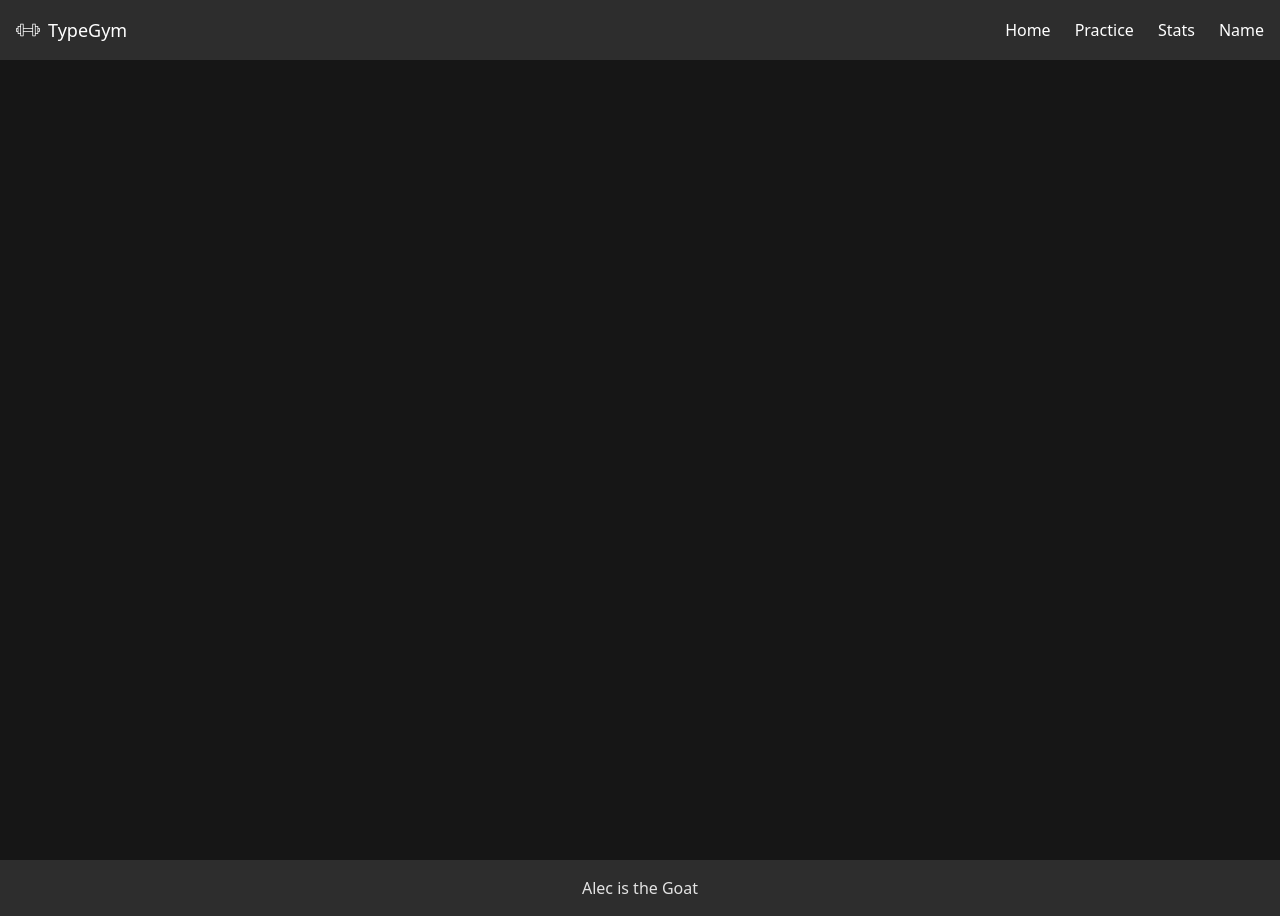
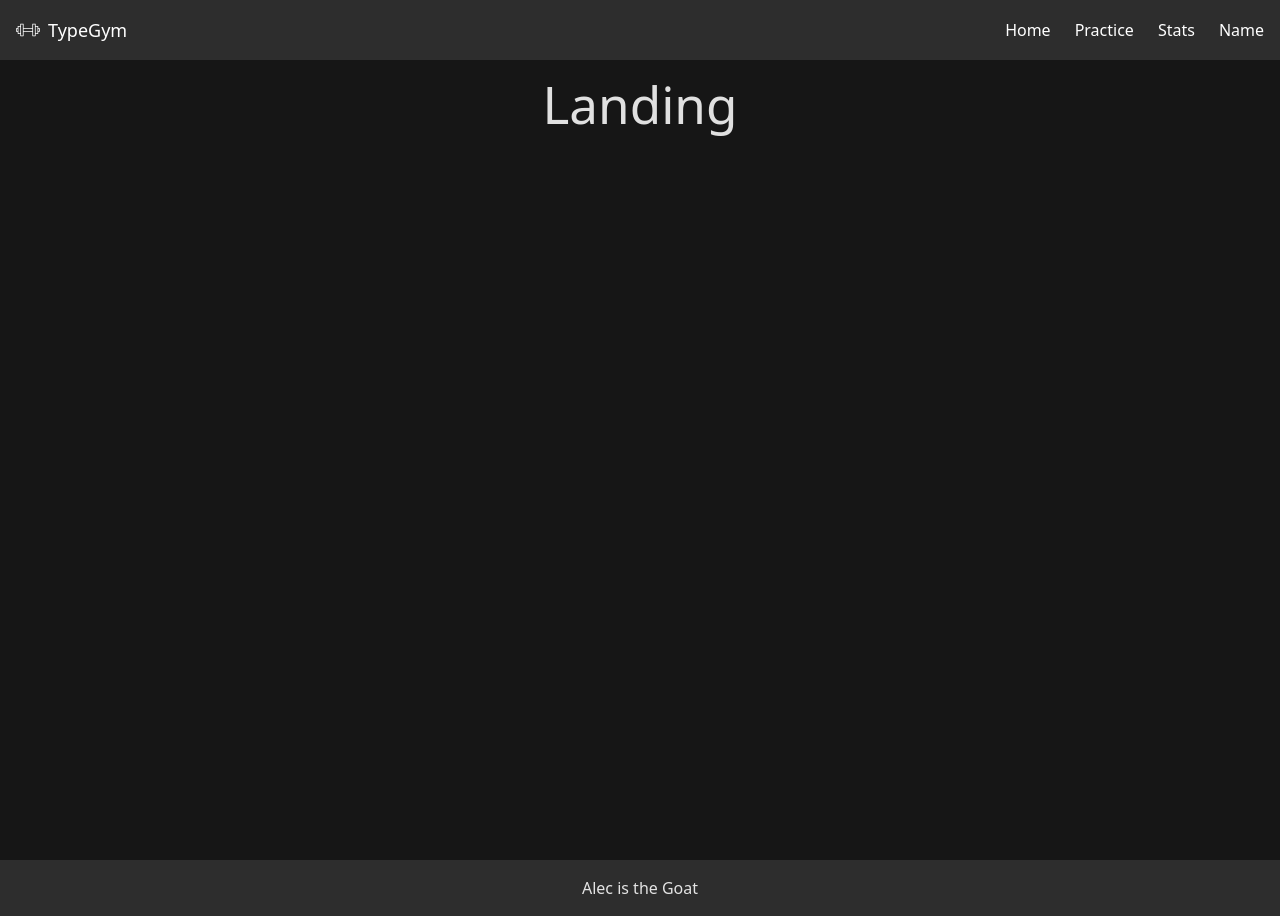
Before and after one commit to alecnhance/TypingGymV2, a React (Vite) app: page /landing in a window 1280 px wide. Built offline with nearby package versions, Linux system fonts and the light colour scheme.

Commit message:
added routes for singIn, logIn, landing

```diff
--- a/src/components/App.jsx
+++ b/src/components/App.jsx
@@ -5,6 +5,9 @@ import Home from '../pages/Home';
 import Practice from '../pages/Practice';
 import Stats from '../pages/Stats';
 import UserPage from "../pages/UserPage";
+import Landing from "../pages/Landing";
+import SignIn from "../pages/SignIn";
+import LogIn from "../pages/LogIn";
 import '../styles/App.css';
 
 const App = () => {
@@ -19,6 +22,9 @@ const App = () => {
             <Route path="/practice" element={<Practice />} />
             <Route path="/stats" element={<Stats />} />
             <Route path="/user" element={<UserPage />} />
+            <Route path="landing" element={<Landing />} />
+            <Route path="signIn" element={<SignIn />} />
+            <Route path="logIn" element={<LogIn />} />
           </Routes>
         </main>
         <Footer />
--- /dev/null
+++ b/src/pages/Landing.jsx
@@ -0,0 +1,9 @@
+const Landing = () => {
+    return (
+        <div>
+            <h1>Landing</h1>
+        </div>
+    );
+};
+
+export default Landing;
--- /dev/null
+++ b/src/pages/LogIn.jsx
@@ -0,0 +1,9 @@
+const LogIn = () => {
+    return (
+        <div>
+            <h1>LogIn</h1>
+        </div>
+    );
+};
+
+export default LogIn;
--- /dev/null
+++ b/src/pages/SignIn.jsx
@@ -0,0 +1,9 @@
+const SignIn = () => {
+    return (
+        <div>
+            <h1>Sign In</h1>
+        </div>
+    );
+};
+
+export default SignIn;
```
